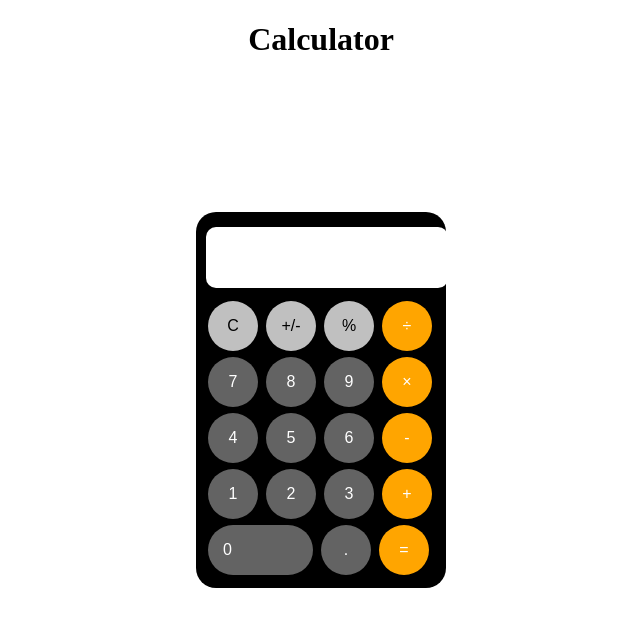
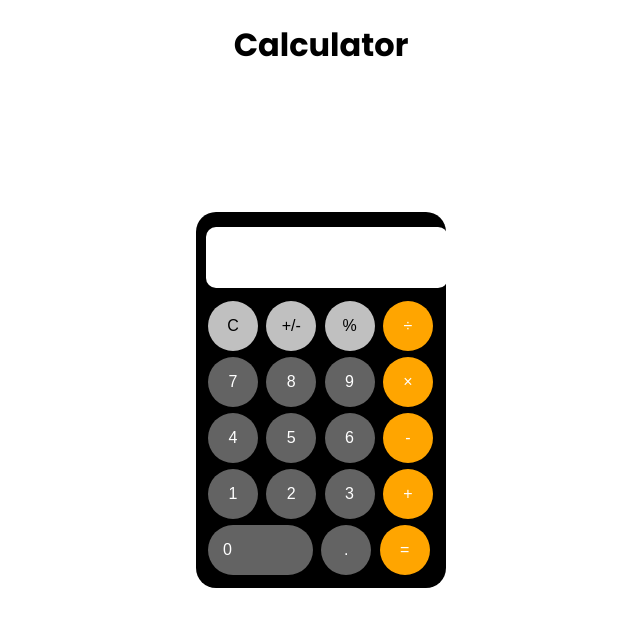
Before and after one commit to tsocreativedev/calculator-project, a plain HTML site: page index.html in a window 1280 px wide. Shown: the whole page, without its empty margins (319-959 px from the left). Drawn offline with Linux system fonts and the light colour scheme.

Commit message:
Update index.html

```diff
--- a/index.html
+++ b/index.html
@@ -5,6 +5,7 @@
     <meta name="viewport" content="width=device-width, initial-scale=1.0">
     <title>calculator</title>
     <link rel="stylesheet" href="style.css">
+    <link href="https://fonts.googleapis.com/css2?family=Poppins:ital,wght@0,100;0,200;0,300;0,400;0,500;0,600;0,700;0,800;0,900;1,100;1,200;1,300;1,400;1,500;1,600;1,700;1,800;1,900&display=swap" rel="stylesheet">
 </head>
 <body>
     <h1>Calculator</h1>
```
